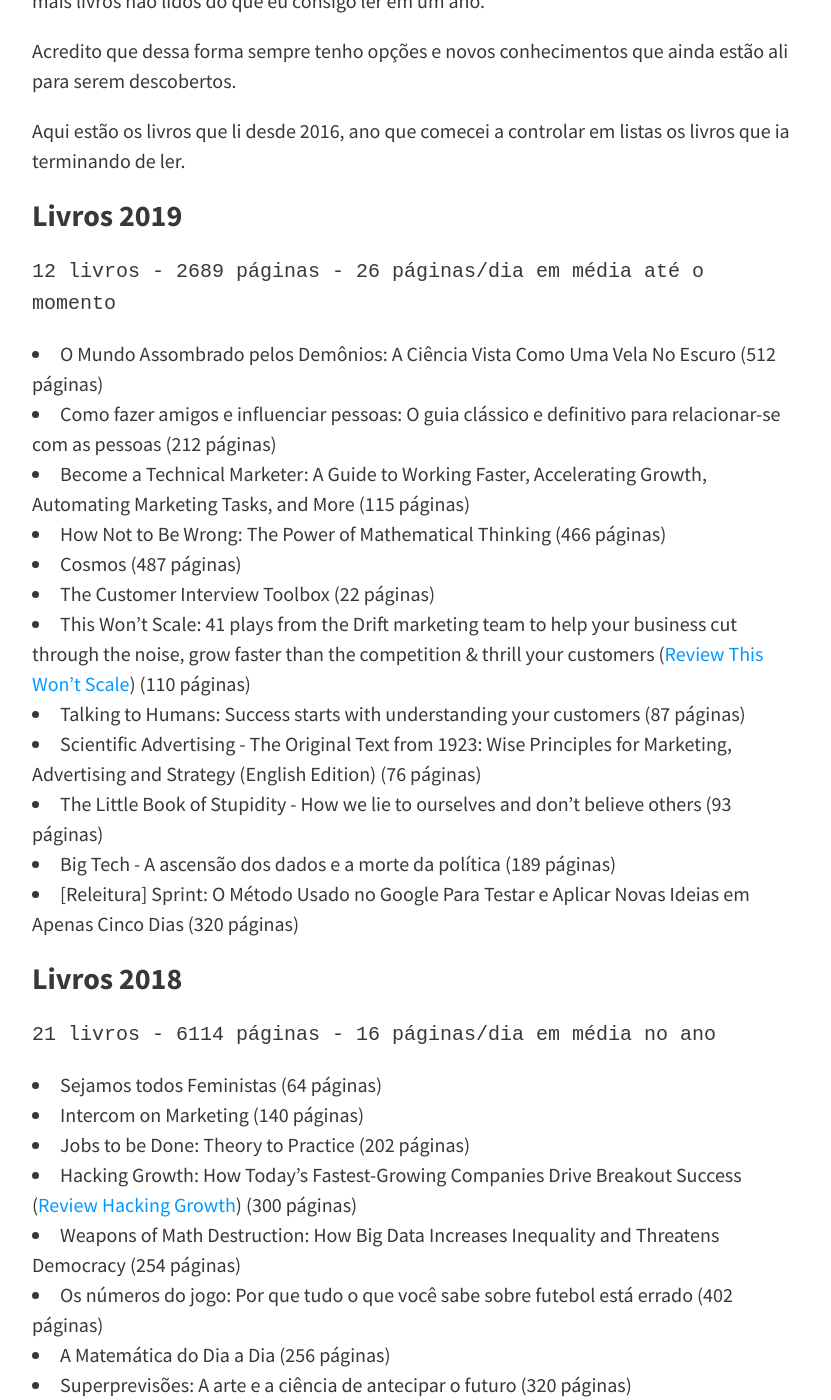
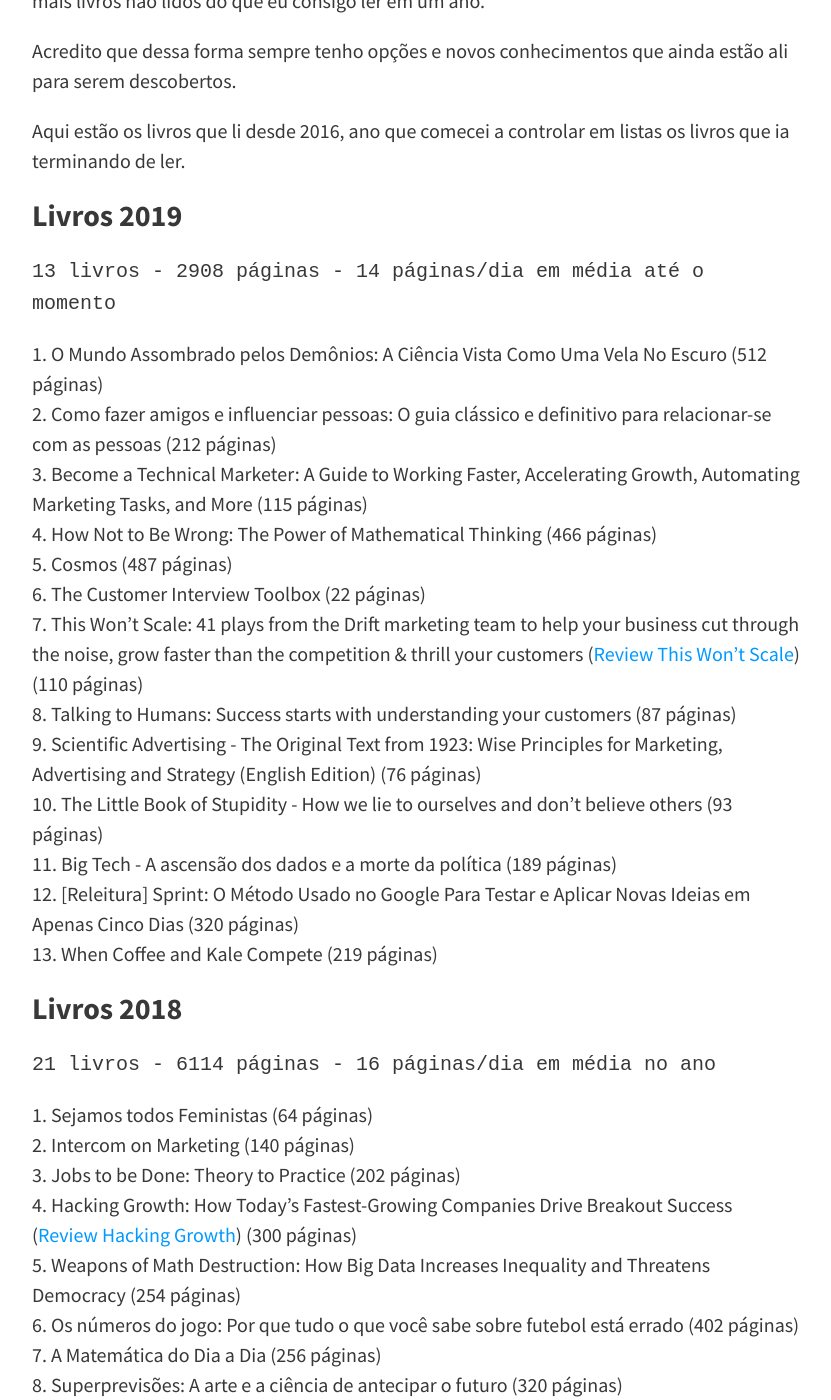
Before and after one commit to felipecbarbosa/felipecbarbosa.github.io, a Jekyll site: the page built from leituras.md, in a window 1280 px wide and 1400 px high, scrolled down 473 px. Shown: the whole window, without its empty margins (224-1055 px from the left). Built offline with Jekyll 4.4.1, drawn with Linux system fonts in a browser that asks for light colours; nearby versions of some CDN libraries; comment, search, counter and statistics services are not loaded; part of the change alters nothing that is shown.

Commit message:
Added coffee kale compete book

````diff
--- a/leituras.md
+++ b/leituras.md
@@ -13,88 +13,89 @@ Acredito que dessa forma sempre tenho opções e novos conhecimentos que ainda e
 Aqui estão os livros que li desde 2016, ano que comecei a controlar em listas os livros que ia terminando de ler.
 
 ### Livros 2019
-```12 livros - 2689 páginas - 26 páginas/dia em média até o momento```
-- O Mundo Assombrado pelos Demônios: A Ciência Vista Como Uma Vela No Escuro (512 páginas)
-- Como fazer amigos e influenciar pessoas: O guia clássico e definitivo para relacionar-se com as pessoas (212 páginas)
-- Become a Technical Marketer: A Guide to Working Faster, Accelerating Growth, Automating Marketing Tasks, and More (115 páginas)
-- How Not to Be Wrong: The Power of Mathematical Thinking (466 páginas)
-- Cosmos (487 páginas)
-- The Customer Interview Toolbox (22 páginas)
-- This Won't Scale: 41 plays from the Drift marketing team to help your business cut through the noise, grow faster than the competition & thrill your customers ([Review This Won't Scale](/this-wont-scale/)) (110 páginas)
-- Talking to Humans: Success starts with understanding your customers (87 páginas)
-- Scientific Advertising - The Original Text from 1923: Wise Principles for Marketing, Advertising and Strategy (English Edition) (76 páginas)
-- The Little Book of Stupidity - How we lie to ourselves and don't believe others (93 páginas)
-- Big Tech - A ascensão dos dados e a morte da política (189 páginas)
-- [Releitura] Sprint: O Método Usado no Google Para Testar e Aplicar Novas Ideias em Apenas Cinco Dias (320 páginas)
+```13 livros - 2908 páginas - 14 páginas/dia em média até o momento```
+1. O Mundo Assombrado pelos Demônios: A Ciência Vista Como Uma Vela No Escuro (512 páginas)
+2. Como fazer amigos e influenciar pessoas: O guia clássico e definitivo para relacionar-se com as pessoas (212 páginas)
+3. Become a Technical Marketer: A Guide to Working Faster, Accelerating Growth, Automating Marketing Tasks, and More (115 páginas)
+4. How Not to Be Wrong: The Power of Mathematical Thinking (466 páginas)
+5. Cosmos (487 páginas)
+6. The Customer Interview Toolbox (22 páginas)
+7. This Won't Scale: 41 plays from the Drift marketing team to help your business cut through the noise, grow faster than the competition & thrill your customers ([Review This Won't Scale](/this-wont-scale/)) (110 páginas)
+8. Talking to Humans: Success starts with understanding your customers (87 páginas)
+9. Scientific Advertising - The Original Text from 1923: Wise Principles for Marketing, Advertising and Strategy (English Edition) (76 páginas)
+10. The Little Book of Stupidity - How we lie to ourselves and don't believe others (93 páginas)
+11. Big Tech - A ascensão dos dados e a morte da política (189 páginas)
+12. [Releitura] Sprint: O Método Usado no Google Para Testar e Aplicar Novas Ideias em Apenas Cinco Dias (320 páginas)
+13. When Coffee and Kale Compete (219 páginas)
 
 ### Livros 2018
 ```21 livros - 6114 páginas - 16 páginas/dia em média no ano```
-- Sejamos todos Feministas (64 páginas)
-- Intercom on Marketing (140 páginas)
-- Jobs to be Done: Theory to Practice (202 páginas)
-- Hacking Growth: How Today's Fastest-Growing Companies Drive Breakout Success ([Review Hacking Growth](https://www.felipebarbosa.me/hacking-growth/)) (300 páginas)
-- Weapons of Math Destruction: How Big Data Increases Inequality and Threatens Democracy (254 páginas)
-- Os números do jogo: Por que tudo o que você sabe sobre futebol está errado (402 páginas)
-- A Matemática do Dia a Dia (256 páginas)
-- Superprevisões: A arte e a ciência de antecipar o futuro (320 páginas)
-- A Jogada do Século (322 páginas)
-- Paz, Amor e Sgt. Pepper: Os bastidores do disco mais importante dos Beatles (224 páginas)
-- A Imaginação de Marketing (264 páginas)
-- O Labirinto dos Espíritos (784 páginas)
-- Vale-Tudo da Notícia. O Escândalo de Grampos, Suborno e Tráfico de Influência que Abalou Um dos Maiores Conglomerados de Mídia do Mundo (480 páginas)
-- Algorithms to Live By: The Computer Science of Human Decisions (369 páginas)
-- Inspired: How to Create Tech Products Customers Love (368 páginas)
-- Os Primeiros 90 Dias: Estratégia de Sucesso para Novos Líderes (240 páginas)
-- Direto ao Ponto: Criando Produtos de Forma Enxuta (162 páginas)
-- Positioning for Professionals: How Professional Knowledge Firms Can Differentiate Their Way to Success (208 páginas)
-- Crossing the Chasm: Marketing and Selling High-Tech Products to Mainstream Customers (288 páginas)
-- Muito Além da Sorte: Processos Inovadores para Entender o que os Clientes Querem (279 páginas)
-- Product Management in Practice: A Real-World Guide to the Key Connective Role of the 21st Century (188 páginas)
+1. Sejamos todos Feministas (64 páginas)
+2. Intercom on Marketing (140 páginas)
+3. Jobs to be Done: Theory to Practice (202 páginas)
+4. Hacking Growth: How Today's Fastest-Growing Companies Drive Breakout Success ([Review Hacking Growth](https://www.felipebarbosa.me/hacking-growth/)) (300 páginas)
+5. Weapons of Math Destruction: How Big Data Increases Inequality and Threatens Democracy (254 páginas)
+6. Os números do jogo: Por que tudo o que você sabe sobre futebol está errado (402 páginas)
+7. A Matemática do Dia a Dia (256 páginas)
+8. Superprevisões: A arte e a ciência de antecipar o futuro (320 páginas)
+9. A Jogada do Século (322 páginas)
+10. Paz, Amor e Sgt. Pepper: Os bastidores do disco mais importante dos Beatles (224 páginas)
+11. A Imaginação de Marketing (264 páginas)
+12. O Labirinto dos Espíritos (784 páginas)
+13. Vale-Tudo da Notícia. O Escândalo de Grampos, Suborno e Tráfico de Influência que Abalou Um dos Maiores Conglomerados de Mídia do Mundo (480 páginas)
+14. Algorithms to Live By: The Computer Science of Human Decisions (369 páginas)
+15. Inspired: How to Create Tech Products Customers Love (368 páginas)
+16. Os Primeiros 90 Dias: Estratégia de Sucesso para Novos Líderes (240 páginas)
+17. Direto ao Ponto: Criando Produtos de Forma Enxuta (162 páginas)
+18. Positioning for Professionals: How Professional Knowledge Firms Can Differentiate Their Way to Success (208 páginas)
+19. Crossing the Chasm: Marketing and Selling High-Tech Products to Mainstream Customers (288 páginas)
+20. Muito Além da Sorte: Processos Inovadores para Entender o que os Clientes Querem (279 páginas)
+21. Product Management in Practice: A Real-World Guide to the Key Connective Role of the 21st Century (188 páginas)
 
 ### Livros 2017
 ```20 livros - 4799 páginas - 13 páginas/dia em média no ano```
-- Antifrágil (664 páginas)
-- Intercom on Onboarding (116 páginas)
-- Scrum e Métodos Ágeis: Um Guia Prático (142 páginas)
-- Brief: Make a bigger impact by saying less (256 páginas)
-- Gestão e Desenvolvimento de Produtos e Marcas (148 páginas)
-- Marketing Direto e Database (173 páginas)
-- Dias de Luta: o Rock e o Brasil dos anos 80 (440 páginas)
-- O Covil do Diabo (213 páginas)
-- O Herói e o Fora-da-Lei (376 páginas)
-- Sprint: O Método Usado no Google Para Testar e Aplicar Novas Ideias em Apenas Cinco Dias (320 páginas)
-- Competing Against Luck: The Story of Innovation and Customer Choice (293 páginas)
-- Intercom On Starting Up (119 páginas)
-- O Projeto Desfazer (368 páginas)
-- The Handy Guide for Product People (23 páginas)
-- The San Franciso Fallacy: The Ten Fallacies That Make Founders Fail (146 páginas)
-- Hypergrowth: How the Customer-Driven Model is Revolutionizing the Way Businesses Build Products, Teams, & Brands (80 páginas)
-- The Product Book: How to Become a Great Product Manager (314 páginas)
-- Small Data: Como poucas pistas indicam grandes tendências (240 páginas)
-- From Cradle to Stage: Stories from the Mothers Who Rocked and Raised Rock Stars (240 páginas)
-- Mulheres Incríveis (128 páginas)
+1. Antifrágil (664 páginas)
+2. Intercom on Onboarding (116 páginas)
+3. Scrum e Métodos Ágeis: Um Guia Prático (142 páginas)
+4. Brief: Make a bigger impact by saying less (256 páginas)
+5. Gestão e Desenvolvimento de Produtos e Marcas (148 páginas)
+6. Marketing Direto e Database (173 páginas)
+7. Dias de Luta: o Rock e o Brasil dos anos 80 (440 páginas)
+8. O Covil do Diabo (213 páginas)
+9. O Herói e o Fora-da-Lei (376 páginas)
+10. Sprint: O Método Usado no Google Para Testar e Aplicar Novas Ideias em Apenas Cinco Dias (320 páginas)
+11. Competing Against Luck: The Story of Innovation and Customer Choice (293 páginas)
+12. Intercom On Starting Up (119 páginas)
+13. O Projeto Desfazer (368 páginas)
+14. The Handy Guide for Product People (23 páginas)
+15. The San Franciso Fallacy: The Ten Fallacies That Make Founders Fail (146 páginas)
+16. Hypergrowth: How the Customer-Driven Model is Revolutionizing the Way Businesses Build Products, Teams, & Brands (80 páginas)
+17. The Product Book: How to Become a Great Product Manager (314 páginas)
+18. Small Data: Como poucas pistas indicam grandes tendências (240 páginas)
+19. From Cradle to Stage: Stories from the Mothers Who Rocked and Raised Rock Stars (240 páginas)
+20. Mulheres Incríveis (128 páginas)
 
 ### Livros 2016
 ```22 livros - 5613 páginas - 15 páginas/dia em média no ano```
-- Flashboys (240 páginas)
-- O lado difícil das situações difíceis (312 páginas)
-- O que se passa na cabeça dos cachorros (400 páginas)
-- How to lie with statistics (144 páginas)
-- Os Vencedores (856 páginas)
-- Growth Hacking with Content Marketing (101 páginas)
-- O filtro invisível: O que a internet está escondendo de você (287 páginas)
-- Como Não Ser Um Babaca (192 páginas)
-- SCRUM: A arte de fazer o dobro do trabalho na metade do tempo (240 páginas)
-- A Estratégia do Oceano Azul (312 páginas)
-- Número Zero (208 páginas)
-- Intercom on Product Management (59 páginas)
-- Intercom on Jobs to Be Done (50 páginas)
-- Intercom on Customer Engagement (69 páginas)
-- The Lean Product Playbook: How to Innovate with Minimum Viable Products and Rapid Customer Feedback (307 páginas)
-- Você Não É Tão Esperto Quanto Pensa (256 páginas)
-- Tudo é Óbvio: Desde que você saiba a resposta (336 páginas)
-- Empresas Feitas Para Vencer: Porque Algumas Empresas Alcançam a Excelência e Outras Não (368 páginas)
-- Marina (192 páginas)
-- Traction: How Any Startup Can Achieve Explosive Customer Growth (240 páginas)
-- On Being a Data Skeptic (28 páginas)
-- Trabalhe 4 horas por semana (416 páginas)
+1. Flashboys (240 páginas)
+2. O lado difícil das situações difíceis (312 páginas)
+3. O que se passa na cabeça dos cachorros (400 páginas)
+4. How to lie with statistics (144 páginas)
+5. Os Vencedores (856 páginas)
+6. Growth Hacking with Content Marketing (101 páginas)
+7. O filtro invisível: O que a internet está escondendo de você (287 páginas)
+8. Como Não Ser Um Babaca (192 páginas)
+9. SCRUM: A arte de fazer o dobro do trabalho na metade do tempo (240 páginas)
+10. A Estratégia do Oceano Azul (312 páginas)
+11. Número Zero (208 páginas)
+12. Intercom on Product Management (59 páginas)
+13. Intercom on Jobs to Be Done (50 páginas)
+14. Intercom on Customer Engagement (69 páginas)
+15. The Lean Product Playbook: How to Innovate with Minimum Viable Products and Rapid Customer Feedback (307 páginas)
+16. Você Não É Tão Esperto Quanto Pensa (256 páginas)
+17. Tudo é Óbvio: Desde que você saiba a resposta (336 páginas)
+18. Empresas Feitas Para Vencer: Porque Algumas Empresas Alcançam a Excelência e Outras Não (368 páginas)
+19. Marina (192 páginas)
+20. Traction: How Any Startup Can Achieve Explosive Customer Growth (240 páginas)
+21. On Being a Data Skeptic (28 páginas)
+22. Trabalhe 4 horas por semana (416 páginas)
````
